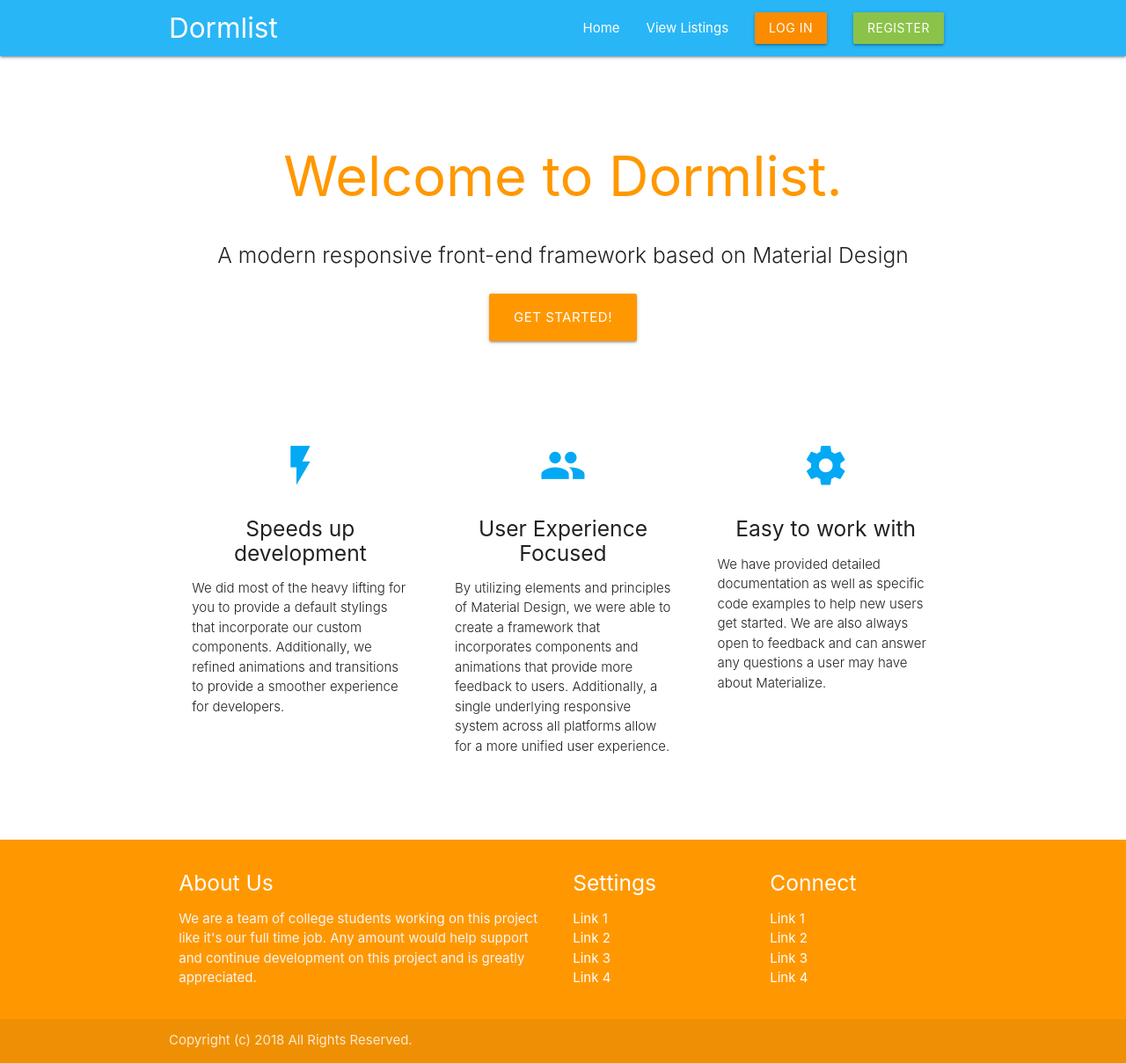
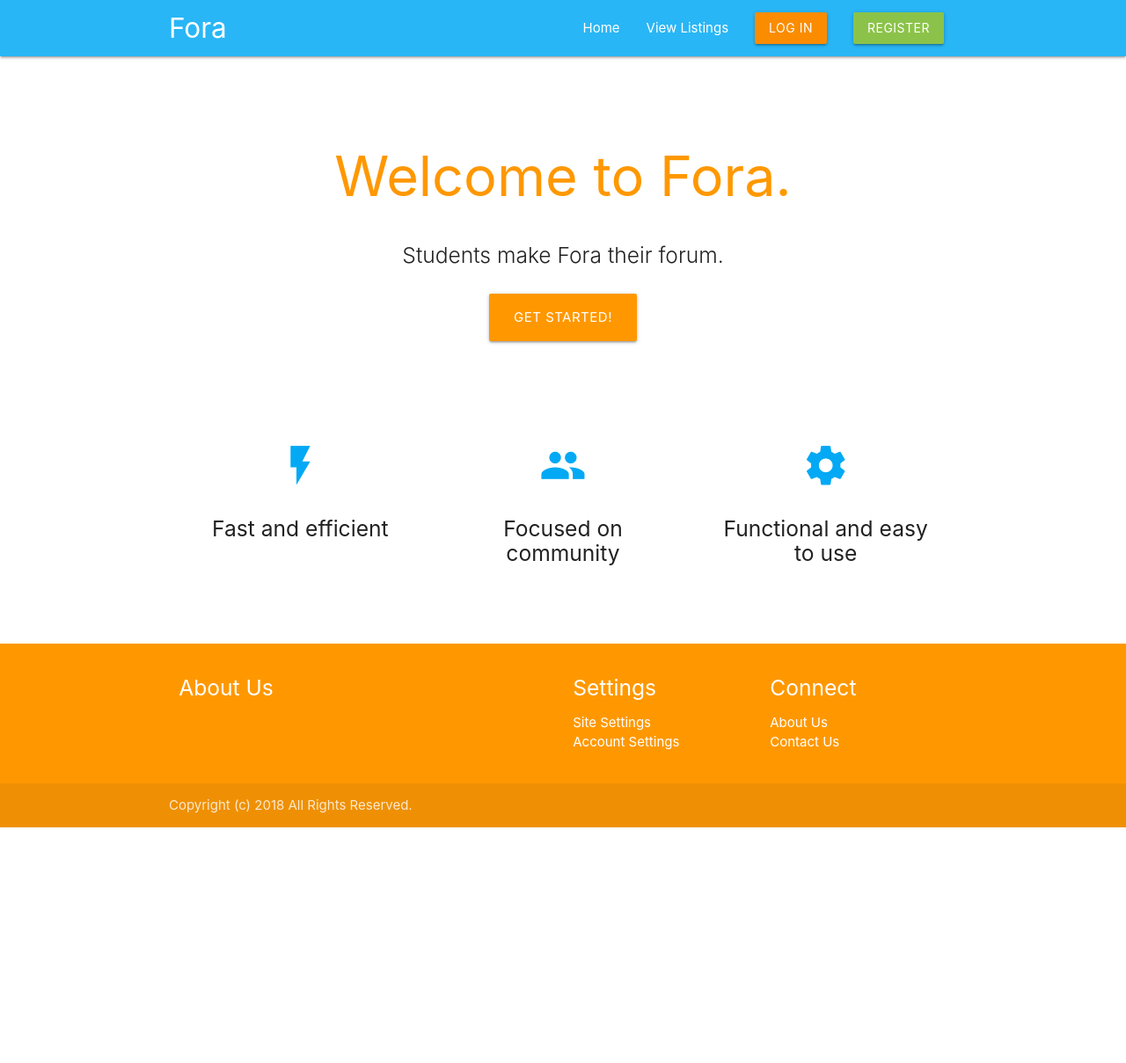
Before and after one commit to justinkwan20/fora, a Django app: page / in a window 1280 px wide. Shown: the whole page at 88% size. After the commit the page ends 941 px from the top, so only its background shows below. Run offline with Django 3.2, Linux system fonts and the light colour scheme; some libraries are stand-ins or nearby versions.

Commit message:
Updated front end templates

```diff
--- a/src/hth2018/web/templates/web/base.html
+++ b/src/hth2018/web/templates/web/base.html
@@ -4,7 +4,7 @@
 <head>
   <meta http-equiv="Content-Type" content="text/html; charset=UTF-8"/>
   <meta name="viewport" content="width=device-width, initial-scale=1, maximum-scale=1.0"/>
-  <title>Dormlist</title>
+  <title>Fora</title>
 
   <link href="https://fonts.googleapis.com/icon?family=Material+Icons" rel="stylesheet">
   <link href="{% static 'css/materialize.css' %}" type="text/css" rel="stylesheet" media="screen,projection"/>
@@ -14,7 +14,7 @@
 <body>
   <nav class="light-blue lighten-1" role="navigation">
 
-    <div class="nav-wrapper container"><a id="logo-container" href="/" class="brand-logo">Dormlist</a>
+    <div class="nav-wrapper container"><a id="logo-container" href="/listings" class="brand-logo">Fora</a>
       <ul class="right hide-on-med-and-down">
         <li><a href="/">Home</a></li>
         <li><a href="listings">View Listings</a></li>
@@ -42,24 +42,24 @@
     <div class="row">
       <div class="col l6 s12">
         <h5 class="white-text">About Us</h5>
-        <p class="grey-text text-lighten-4">We are a team of college students working on this project like it's our full time job. Any amount would help support and continue development on this project and is greatly appreciated.</p>
+        <p class="grey-text text-lighten-4"></p>
       </div>
       <div class="col l3 s12">
         <h5 class="white-text">Settings</h5>
         <ul>
-          <li><a class="white-text" href="#!">Link 1</a></li>
-          <li><a class="white-text" href="#!">Link 2</a></li>
-          <li><a class="white-text" href="#!">Link 3</a></li>
-          <li><a class="white-text" href="#!">Link 4</a></li>
+          <li><a class="white-text" href="#!">Site Settings</a></li>
+          <li><a class="white-text" href="#!">Account Settings</a></li>
+          <!--<li><a class="white-text" href="#!">Link 3</a></li>
+          <li><a class="white-text" href="#!">Link 4</a></li>-->
         </ul>
       </div>
       <div class="col l3 s12">
         <h5 class="white-text">Connect</h5>
         <ul>
-          <li><a class="white-text" href="#!">Link 1</a></li>
-          <li><a class="white-text" href="#!">Link 2</a></li>
-          <li><a class="white-text" href="#!">Link 3</a></li>
-          <li><a class="white-text" href="#!">Link 4</a></li>
+          <li><a class="white-text" href="#!">About Us</a></li>
+          <li><a class="white-text" href="#!">Contact Us</a></li>
+          <!--<li><a class="white-text" href="#!">Link 3</a></li>
+          <li><a class="white-text" href="#!">Link 4</a></li>-->
         </ul>
       </div>
     </div>
--- a/src/hth2018/web/templates/web/base_home.html
+++ b/src/hth2018/web/templates/web/base_home.html
@@ -4,12 +4,12 @@
 <div class="section no-pad-bot" id="index-banner">
   <div class="container">
     <br><br>
-    <h1 class="header center orange-text">Welcome to Dormlist.</h1>
+    <h1 class="header center orange-text">Welcome to Fora.</h1>
     <div class="row center">
-      <h5 class="header col s12 light">A modern responsive front-end framework based on Material Design</h5>
+      <h5 class="header col s12 light">Students make Fora their forum.</h5>
     </div>
     <div class="row center">
-      <a href="#" id="download-button" class="btn-large waves-effect waves-light orange">Get Started!</a>
+      <a href="/listings" id="download-button" class="btn-large waves-effect waves-light orange">Get Started!</a>
     </div>
     <br><br>
   </div>
@@ -24,27 +24,27 @@
       <div class="col s12 m4">
         <div class="icon-block">
           <h2 class="center light-blue-text"><i class="material-icons">flash_on</i></h2>
-          <h5 class="center">Speeds up development</h5>
+          <h5 class="center">Fast and efficient</h5>
 
-          <p class="light">We did most of the heavy lifting for you to provide a default stylings that incorporate our custom components. Additionally, we refined animations and transitions to provide a smoother experience for developers.</p>
+          <!--<p class="light">We did most of the heavy lifting for you to provide a default stylings that incorporate our custom components. Additionally, we refined animations and transitions to provide a smoother experience for developers.</p>-->
         </div>
       </div>
 
       <div class="col s12 m4">
         <div class="icon-block">
           <h2 class="center light-blue-text"><i class="material-icons">group</i></h2>
-          <h5 class="center">User Experience Focused</h5>
+          <h5 class="center">Focused on community</h5>
 
-          <p class="light">By utilizing elements and principles of Material Design, we were able to create a framework that incorporates components and animations that provide more feedback to users. Additionally, a single underlying responsive system across all platforms allow for a more unified user experience.</p>
+          <!--<p class="light">By utilizing elements and principles of Material Design, we were able to create a framework that incorporates components and animations that provide more feedback to users. Additionally, a single underlying responsive system across all platforms allow for a more unified user experience.</p>-->
         </div>
       </div>
 
       <div class="col s12 m4">
         <div class="icon-block">
           <h2 class="center light-blue-text"><i class="material-icons">settings</i></h2>
-          <h5 class="center">Easy to work with</h5>
+          <h5 class="center">Functional and easy to use</h5>
 
-          <p class="light">We have provided detailed documentation as well as specific code examples to help new users get started. We are also always open to feedback and can answer any questions a user may have about Materialize.</p>
+          <!--<p class="light">We have provided detailed documentation as well as specific code examples to help new users get started. We are also always open to feedback and can answer any questions a user may have about Materialize.</p>-->
         </div>
       </div>
     </div>
```
